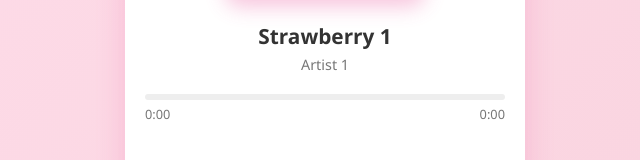
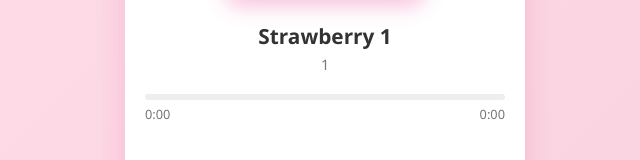
Before and after one commit to ahnaf333/Profile, a plain HTML site: page index.html in a window 1280 px wide. Shown: the part 326-486 px from the top of the page, 315-955 px from the left. Drawn offline with Linux system fonts and the light colour scheme.

Commit message:
Update index.html

```diff
--- a/index.html
+++ b/index.html
@@ -345,7 +345,7 @@
             // Generate 20 songs dynamically
             const songs = Array.from({ length: 33 }, (_, i) => ({
                 title: `Strawberry ${i + 1}`,
-                artist: `Artist ${i + 1}`,
+                artist: `${i + 1}`,
                 src: `a${i + 1}.mp3`,
                 duration: `milkshake`
             }));
```
